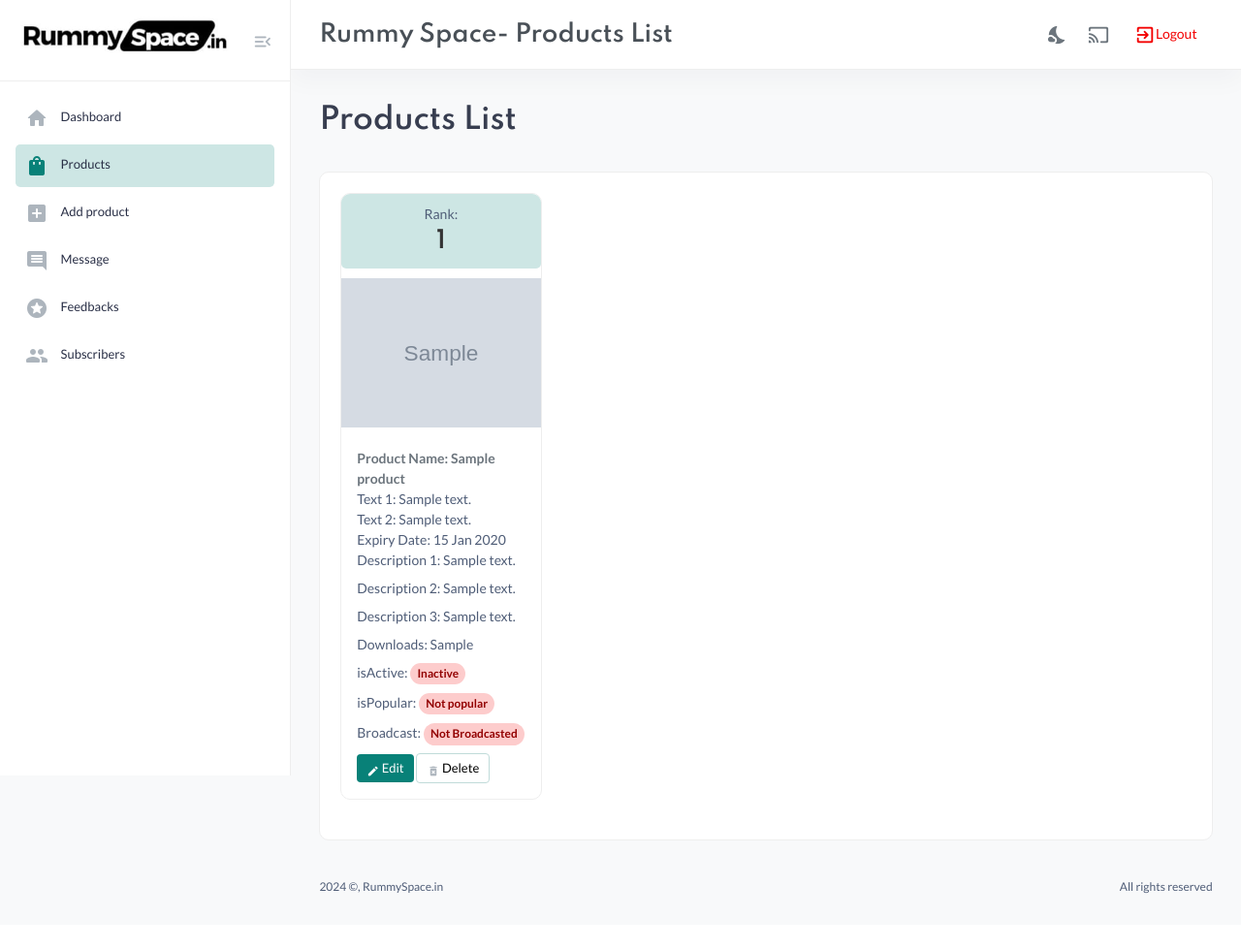
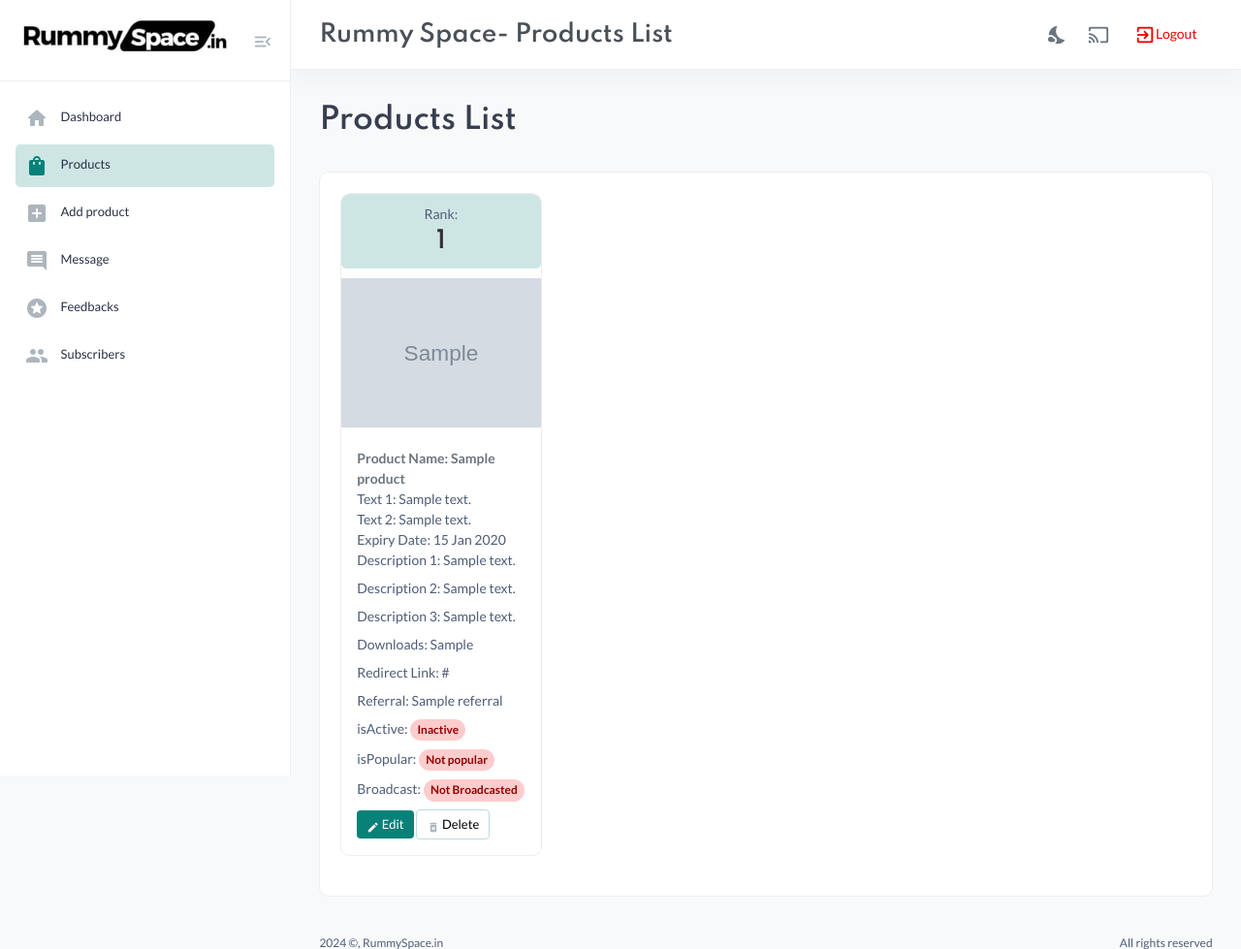
Before and after one commit to rummyspace/rummyspace, a Node project: template views/admin/productsList.ejs in a window 1280 px wide. Shown: the top 979 px of the page at 97% size. Before the commit the page ends 922 px from the top, so only its background shows below. Run offline with Node 20 templates, Linux system fonts and the light colour scheme; the template is opened without the code that fills it: most values are stand-ins (such as "Sample title", 1, 10 or a date in 2020); grey boxes marked "Sample" are stand-in pictures; some libraries are stand-ins or nearby versions.

Commit message:
Update productsList.ejs

```diff
--- a/views/admin/productsList.ejs
+++ b/views/admin/productsList.ejs
@@ -158,6 +158,10 @@
                                             <div class="text-truncate mb-2">Description 3: <%= product.description3 %>  </div>
                                             <div class="text-truncate mb-2">Downloads: <%= product.mostDownloads %>
                                             </div>
+                                            <div class="text-truncate mb-2">Redirect Link: <%= product.redirectLink %>
+                                            </div>
+                                            <div class="text-truncate mb-2">Referral: <%= product.referral %>
+                                            </div>
                                             <div class="text-truncate mb-2">isActive:
                                                 <% if (product.isActive===true) { %>
                                                     <span class="badge rounded-pill alert-success">Active</span>
```
